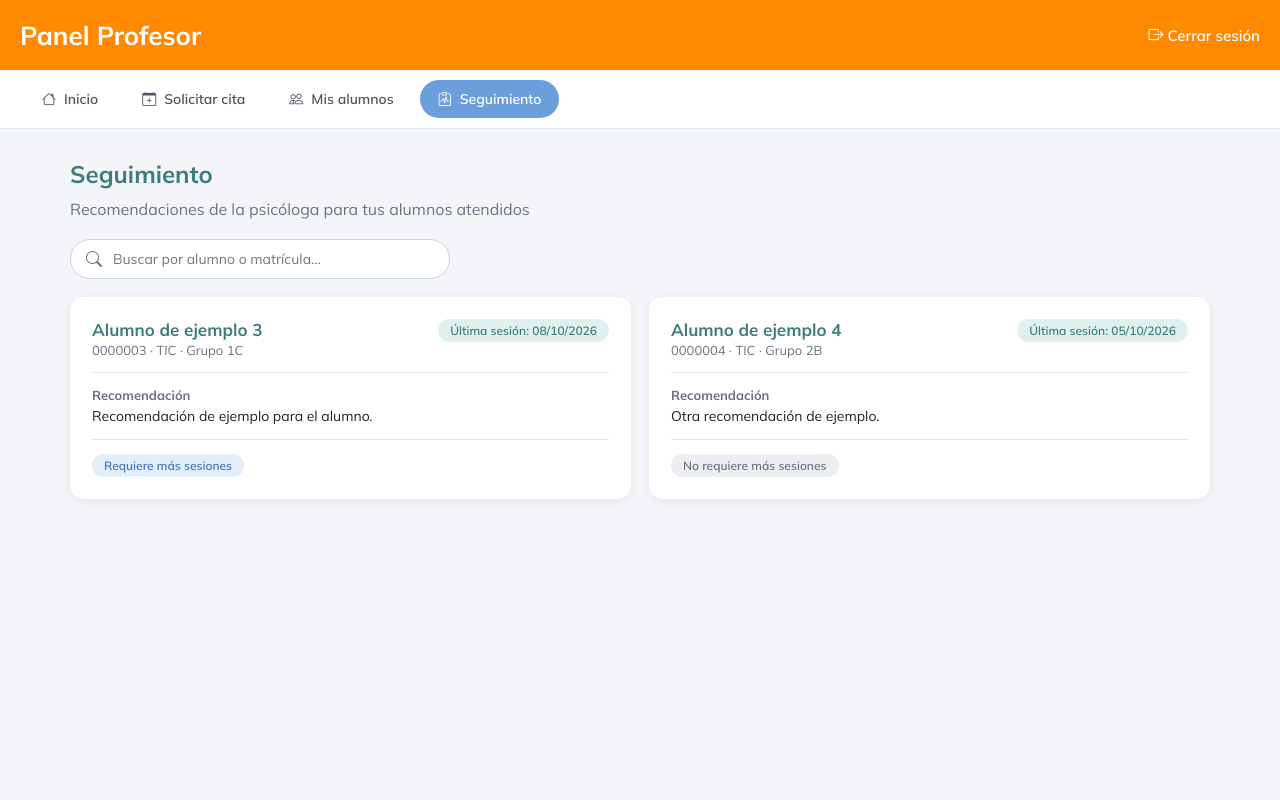
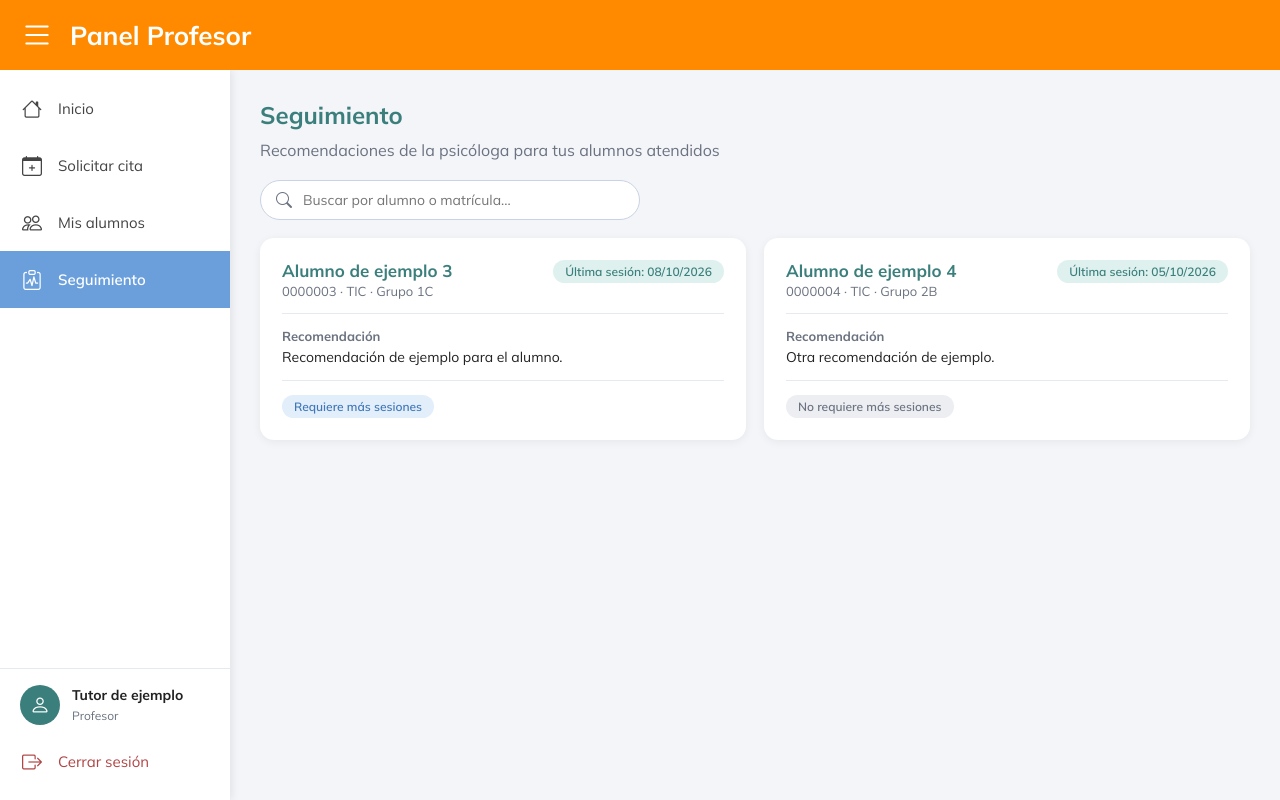
Before and after one commit to Nestor-UTE/Agenda_Psico_UTE, a Flask app: page /panel-profesor/seguimiento in a window 1280 px wide. Run offline with Flask 3, Linux system fonts and the light colour scheme.

Commit message:
Rediseño del login y menú lateral en panel profesor
- Login: pantalla dividida con logo y eslogan a la izquierda y tarjeta a la derecha
- Login: selector Tutor/Psicóloga con animación deslizante
- Login: separador y botón "Consultar" en el acceso por folio
- Logo movido a static/img y rutas con url_for
- Panel profesor: menú lateral igual al de la psicóloga (quitada la barra horizontal)
- Menú: tarjeta de usuario y botón Cerrar sesión al fondo
- Panel psicóloga: tarjeta de usuario y Cerrar sesión al fondo del menú

```diff
--- a/static/css/panel.css
+++ b/static/css/panel.css
@@ -596,11 +596,65 @@ a.btn {
   color: #6b7280;
 }
 
-.profesor .contenido {
-  margin: 0 auto;
-  max-width: 1200px;
+/* ---------- Menú: tarjeta de usuario abajo ---------- */
+.menu {
+  display: flex;
+  flex-direction: column;
 }
 
-.profesor .encabezado {
-  position: static;
+.menu nav {
+  flex: 1;
 }
+
+.menu-pie {
+  border-top: 1px solid #e5e9f0;
+  padding-bottom: 10px;
+}
+
+.usuario {
+  display: flex;
+  align-items: center;
+  gap: 12px;
+  padding: 16px 20px 8px;
+}
+
+.usuario-avatar {
+  width: 40px;
+  height: 40px;
+  min-width: 40px;
+  border-radius: 50%;
+  background: #3b7f7c;
+  color: #ffffff;
+  display: flex;
+  align-items: center;
+  justify-content: center;
+  font-size: 20px;
+}
+
+.usuario-datos strong {
+  display: block;
+  font-size: 14px;
+  color: #222222;
+}
+
+.usuario-datos small {
+  font-size: 12px;
+  color: #6b7280;
+}
+
+.menu a.salir {
+  color: #b04545;
+}
+
+.menu a.salir:hover {
+  background: #f8e3e3;
+}
+
+/* Cuando el menú está colapsado, solo se ve el avatar */
+.menu.colapsado .usuario-datos {
+  display: none;
+}
+
+.menu.colapsado .usuario {
+  padding: 16px 15px 8px;
+}
--- a/templates/base_profesor.html
+++ b/templates/base_profesor.html
@@ -8,23 +8,52 @@
   <link rel="stylesheet" href="https://cdn.jsdelivr.net/npm/bootstrap-icons@1.11.3/font/bootstrap-icons.min.css">
   <link rel="stylesheet" href="{{ url_for('static', filename='css/panel.css') }}">
 </head>
-<body class="profesor">
+<body>
 
   <header class="encabezado">
+    <button type="button" class="btn-menu" id="btn-menu">
+      <i class="bi bi-list"></i>
+    </button>
     <h1>Panel Profesor</h1>
-    <a href="/logout" class="cerrar-sesion">
-      <i class="bi bi-box-arrow-right"></i> Cerrar sesión
-    </a>
   </header>
 
-  <nav class="barra-nav">
-    <a href="{{ url_for('panel_profesor') }}" class="{{ 'activo' if pagina == 'inicio' }}"><i class="bi bi-house"></i><span>Inicio</span></a>
-    <a href="{{ url_for('solicitar_cita') }}" class="{{ 'activo' if pagina == 'solicitar' }}"><i class="bi bi-calendar-plus"></i><span>Solicitar cita</span></a>
-    <a href="{{ url_for('mis_alumnos') }}" class="{{ 'activo' if pagina == 'alumnos' }}"><i class="bi bi-people"></i><span>Mis alumnos</span></a>
-    <a href="{{ url_for('seguimiento_profesor') }}" class="{{ 'activo' if pagina == 'seguimiento' }}"><i class="bi bi-clipboard-pulse"></i><span>Seguimiento</span></a>
-  </nav>
+  <div class="contenedor">
 
-  {% block contenido %}{% endblock %}
+    <aside class="menu" id="menu">
+      <nav>
+        <ul>
+          <li><a href="{{ url_for('panel_profesor') }}" class="{{ 'activo' if pagina == 'inicio' }}"><i class="bi bi-house"></i><span>Inicio</span></a></li>
+          <li><a href="{{ url_for('solicitar_cita') }}" class="{{ 'activo' if pagina == 'solicitar' }}"><i class="bi bi-calendar-plus"></i><span>Solicitar cita</span></a></li>
+          <li><a href="{{ url_for('mis_alumnos') }}" class="{{ 'activo' if pagina == 'alumnos' }}"><i class="bi bi-people"></i><span>Mis alumnos</span></a></li>
+          <li><a href="{{ url_for('seguimiento_profesor') }}" class="{{ 'activo' if pagina == 'seguimiento' }}"><i class="bi bi-clipboard-pulse"></i><span>Seguimiento</span></a></li>
+        </ul>
+      </nav>
+      <div class="menu-pie">
+        <div class="usuario">
+          <div class="usuario-avatar"><i class="bi bi-person"></i></div>
+            <div class="usuario-datos">
+            <strong>Tutor de ejemplo</strong>
+            <small>Profesor</small>
+          </div>
+        </div>
+        <a href="/logout" class="salir">
+        <i class="bi bi-box-arrow-right"></i><span>Cerrar sesión</span>
+        </a>
+      </div>
+    </aside>
+
+    {% block contenido %}{% endblock %}
+
+  </div>
+
+  <script>
+    const botonMenu = document.getElementById("btn-menu");
+    const menu = document.getElementById("menu");
+
+    botonMenu.addEventListener("click", function () {
+      menu.classList.toggle("colapsado");
+    });
+  </script>
 
 {% block scripts %}
 {% endblock %}
```
Also changed, not shown: static/css/login.css (+133 -42 lines), templates/base_psicologa.html (+12 -3 lines), templates/index.html (+19 -11 lines), static/img/logo2_blanco.png (renamed from static/css/js/img/logo2_blanco.png).
